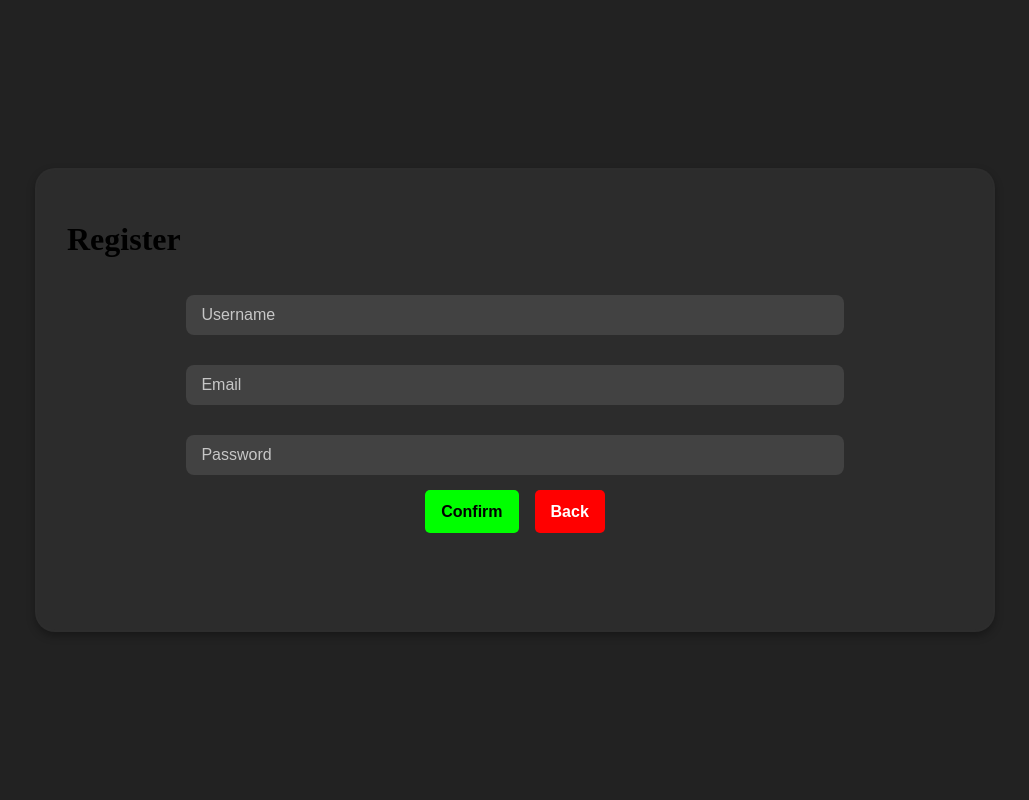
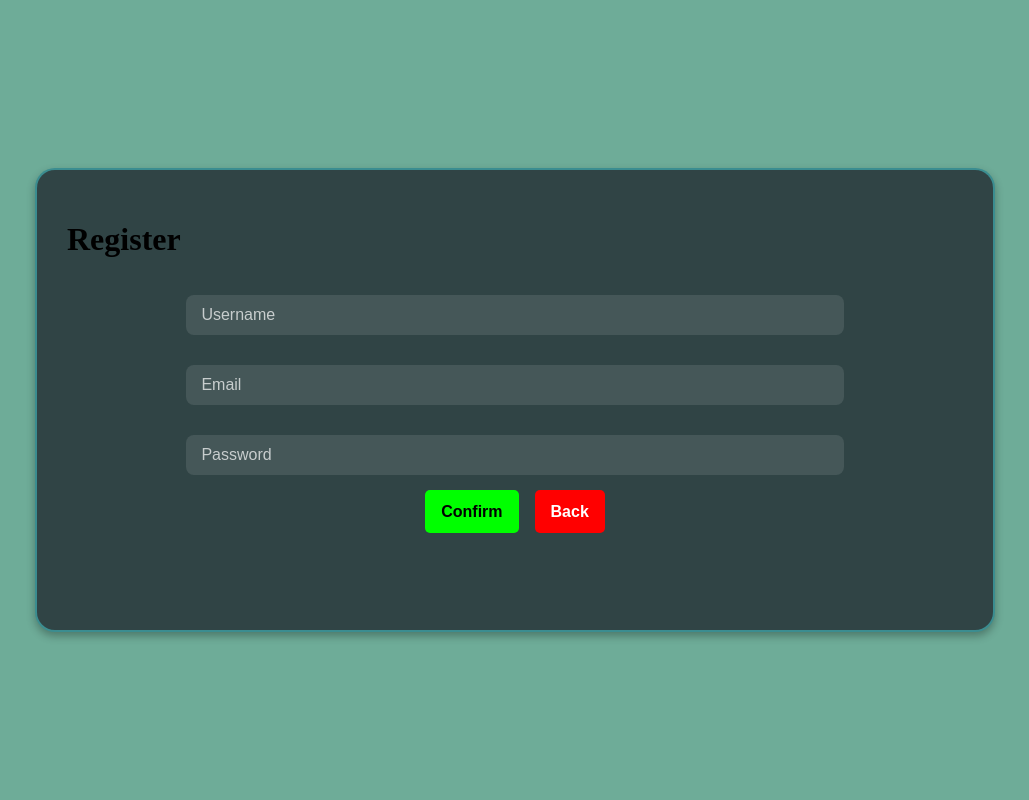
Before and after one commit to Tanheishanyang/Business-Card-Management-System, a Flask app: page /register in a window 1280 px wide. Shown: the whole page, without its empty margins (125-1154 px from the left). Run offline with Flask 3, Linux system fonts and the light colour scheme.

Commit message:
color change

```diff
--- a/deploy_test/static/Register/Register.css
+++ b/deploy_test/static/Register/Register.css
@@ -8,7 +8,7 @@
     overflow: hidden;
     /* 禁用在移动端的默认滚动/缩放等手势 */
     touch-action: none;
-    background-color: #222; /* 背景颜色 */
+    background-color: #6eac98; /* 背景颜色 */
 }
 
 body {
@@ -34,7 +34,7 @@
     height: auto; /* 高度自适应内容 */
     min-height: 400px; /* 最小高度 */
     padding: 2rem; /* 内边距 */
-    background-color: rgba(45, 45, 45, 1);
+    background-color: #3b8d90;
     border-radius: 20px;
     overflow: hidden;
     touch-action: auto;
@@ -48,14 +48,14 @@
     left: var(--x);
     transform: translate(-50%, -50%);
     background: radial-gradient(var(--clr), transparent, transparent);
-    width: 700px;
-    height: 700px;
+    width: 900px;
+    height:900px;
     opacity: 0;
     transition: 0.5s, top 0, left 0;
 }
 
 .card:hover::before {
-    opacity: 1;
+    opacity: 0.5;
 }
 
 /* 修改 .card::after 的 z-index */
--- a/deploy_test/static/Welcome/Welcome.css
+++ b/deploy_test/static/Welcome/Welcome.css
@@ -20,7 +20,7 @@
   font-family: "League Spartan", system-ui, sans-serif;
   font-size: 1.1rem;
   line-height: 1.2;
-  background-color: #1a1a1a;
+  background-color: #6eac98;
   color: #ddd;
 }
 
@@ -52,7 +52,7 @@
 }
 
 .card {
-  background-color: #2b2b2b;
+  background-color: #3b8d90;
   border: 1px solid #eceff133;
   border-radius: 15px;
   color: #eceff1;
```
